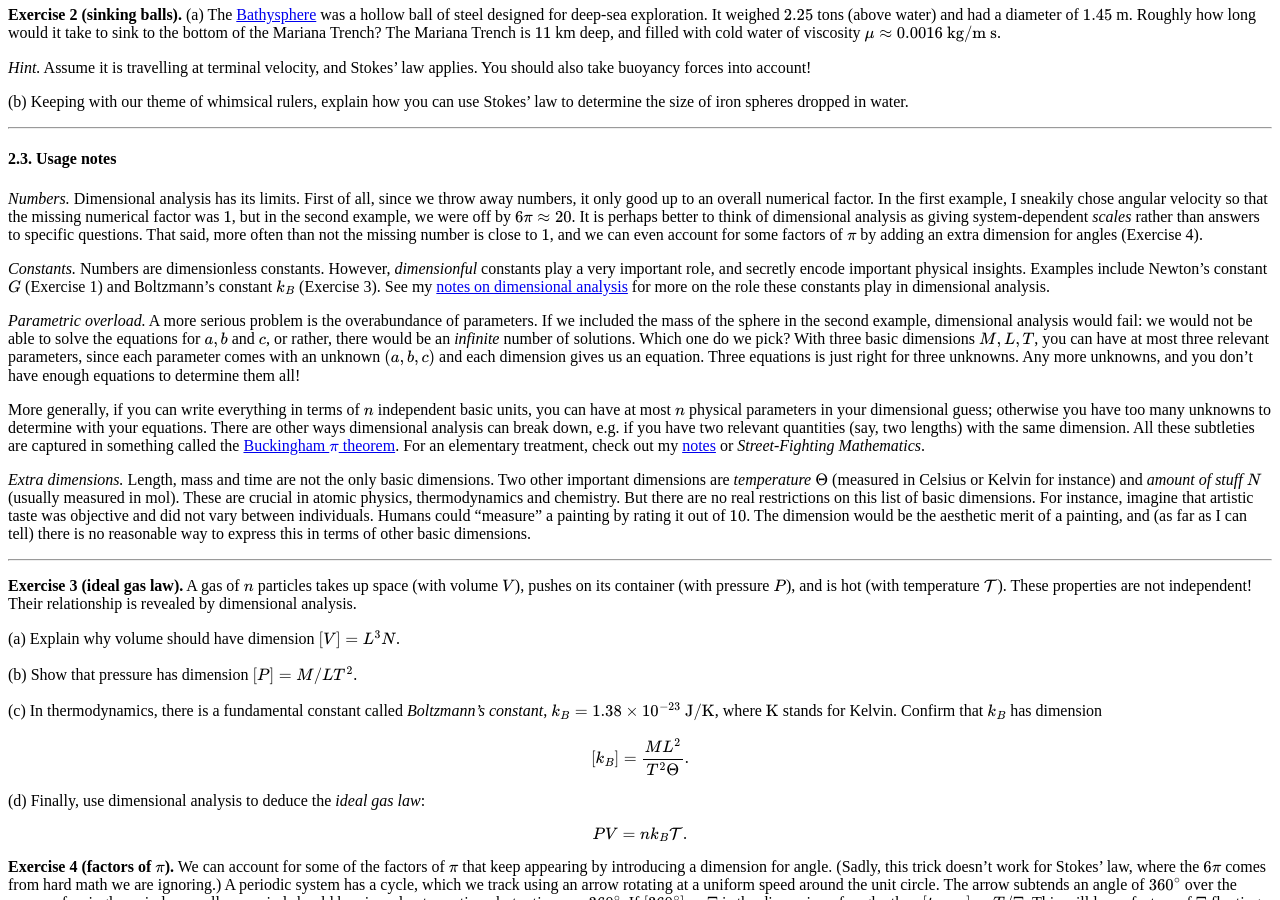
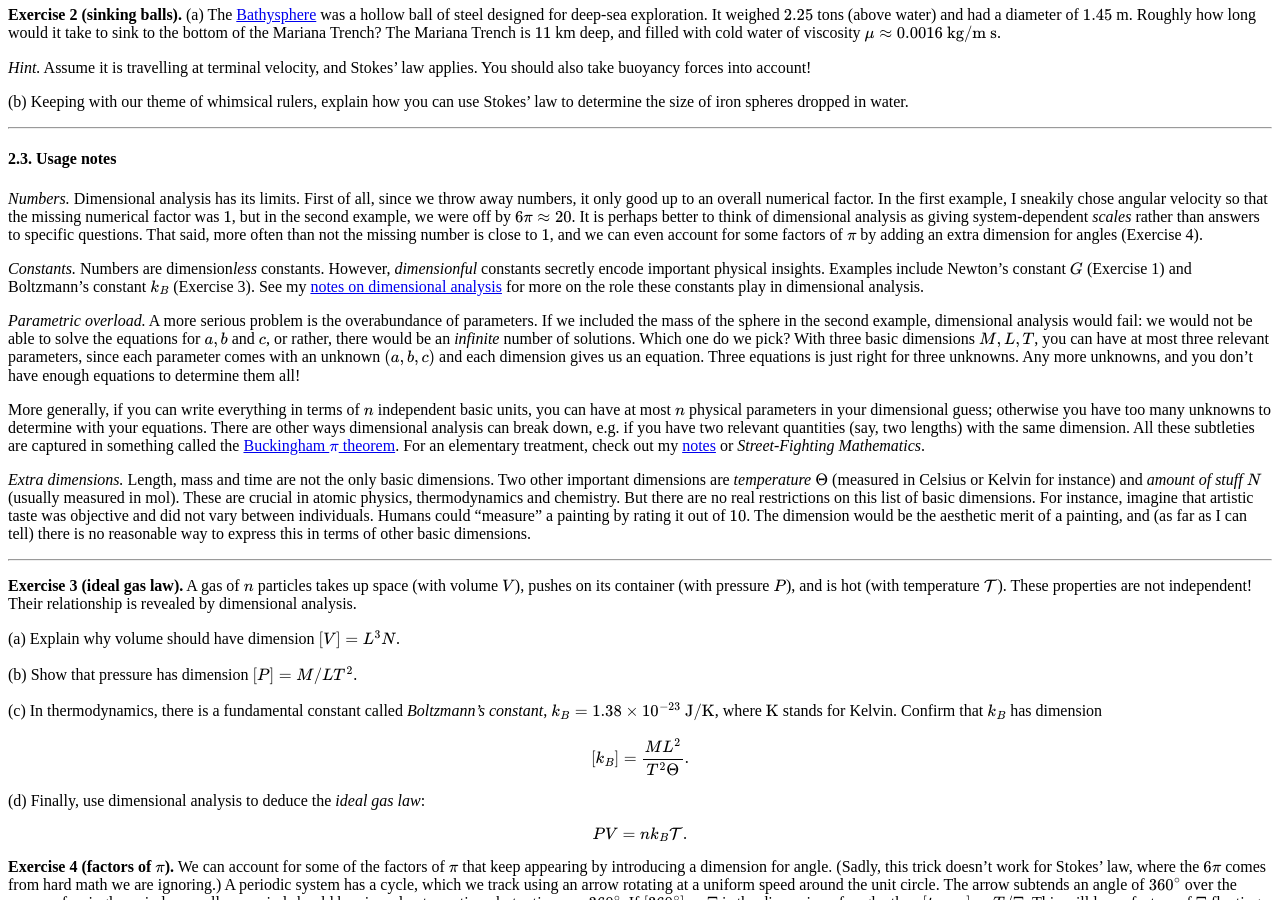
Before and after one commit to hapax/hapax.github.io, a Jekyll site: the page built from assets/simple-physics.md, in a window 1280 px wide and 900 px high, scrolled down 4076 px. Built offline with Jekyll 4.4.1, drawn with Linux system fonts in a browser that asks for light colours; our own code applies the rules of GitHub Pages for plain Markdown files; formulas are drawn with MathJax 3; a script that is not in the unit is left out.

Commit message:
Update simple-physics.md

```diff
--- a/assets/simple-physics.md
+++ b/assets/simple-physics.md
@@ -417,9 +417,9 @@ That said, more often than not the missing number is close to $1$, and
 we can even account for some factors of $\pi$ by adding an extra
 dimension for angles (Exercise 4).
 
-*Constants.* Numbers are dimensionless constants.
-However, *dimensionful* constants play a very important role, and
-secretly encode important physical insights.
+*Constants.* Numbers are dimension*less* constants.
+However, *dimensionful* constants secretly encode important physical
+insights.
 Examples include Newton's constant $G$ (Exercise 1) and Boltzmann's
 constant $k_B$ (Exercise 3).
 See my [notes on dimensional analysis](https://hapax.github.io/assets/dimensional-analysis.pdf)
```
